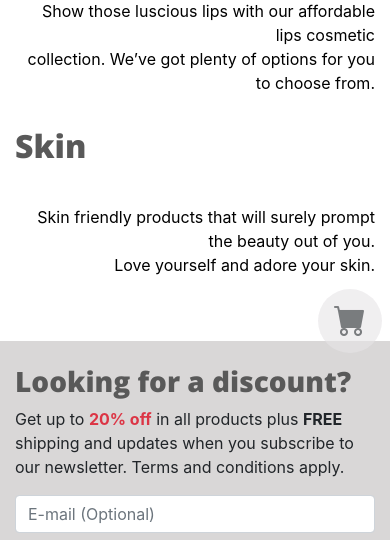
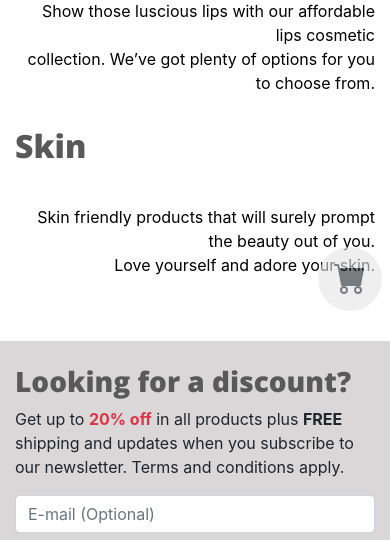
Before and after one commit to jjpormento21/TheJaJeJiJoJu, a Flask app: page /shop in a window 390 px wide. Shown: the part 491-1031 px from the top of the page. Run offline with Flask 2, Linux system fonts and the light colour scheme; data that the repository does not hold is empty; some libraries are stand-ins or nearby versions.

Commit message:
set cart to overlap

```diff
--- a/static/css/main.css
+++ b/static/css/main.css
@@ -464,10 +464,11 @@ span.text-danger{
     /* Cart */
     #cartButton {
         right: 0.25em;
-        bottom: 0;
+        bottom: 1.3em;
     }
     #cart{
         right: 0;
+        z-index: 10;
     }
 }
 
```
